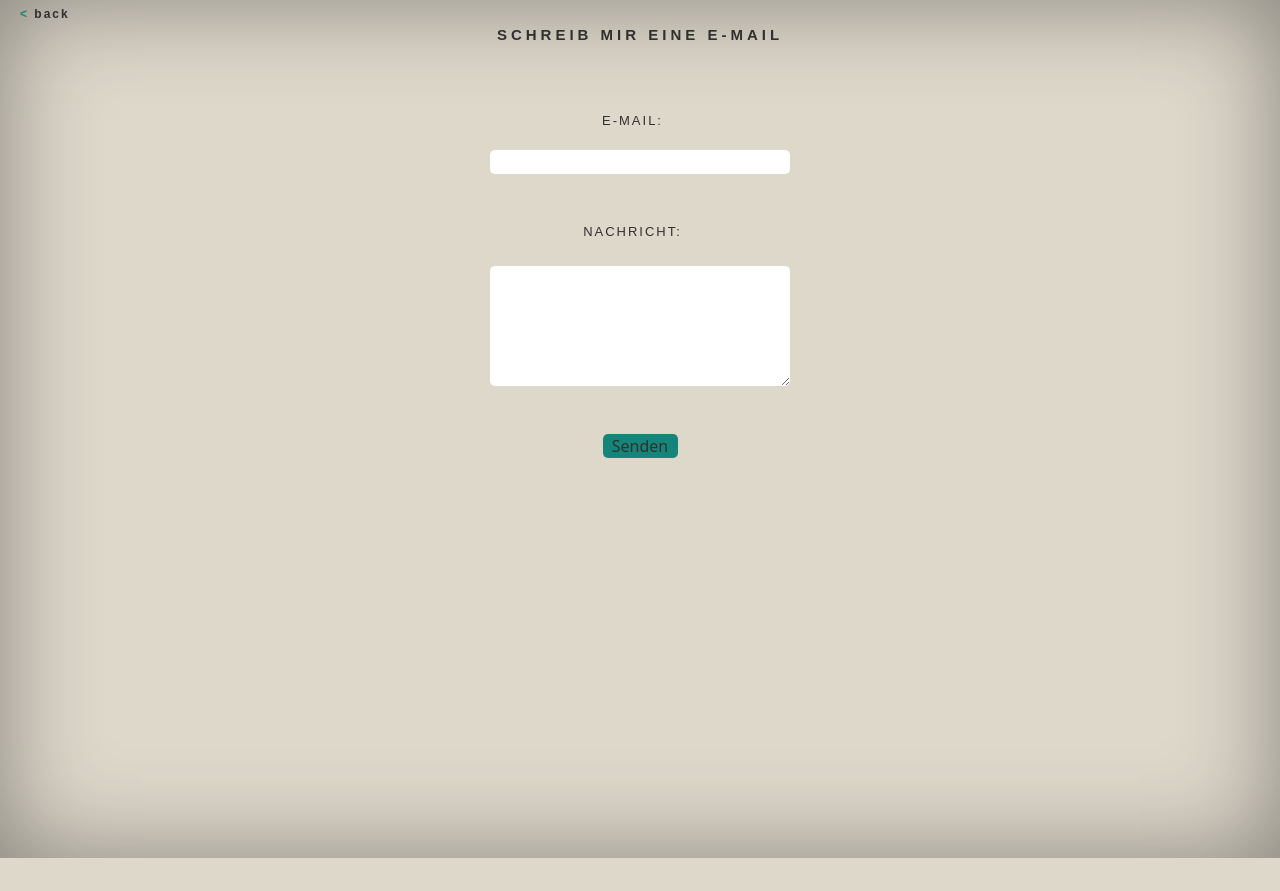
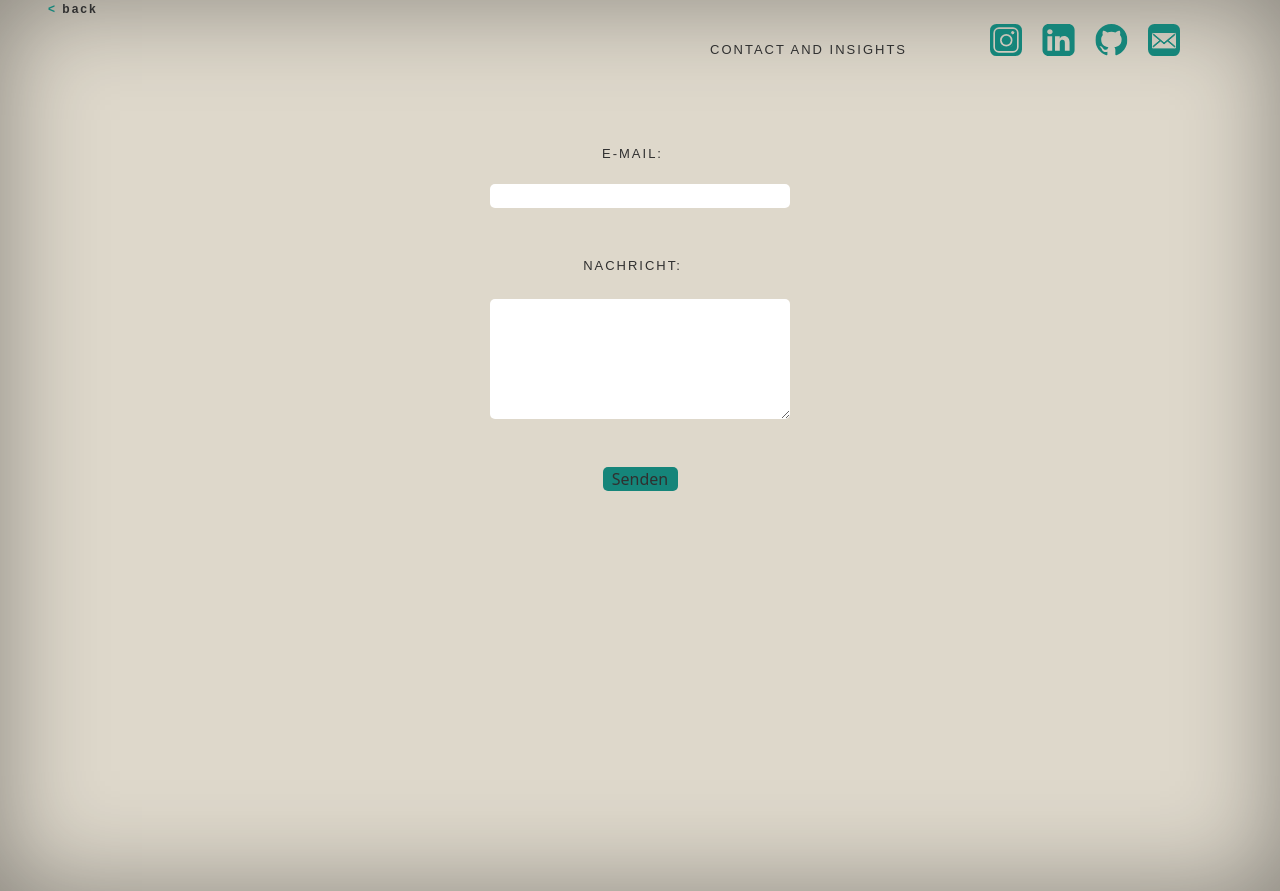
Before and after one commit to DorianPosch/DorianPosch.github.io, a website with bundled scripts: page mail.html in a window 1280 px wide. Before the commit the page ends 858 px from the top, so only its background shows below. Built offline with nearby package versions, Linux system fonts and the light colour scheme; a web font is replaced by a local one.

Commit message:
Update mail.html

```diff
--- a/mail.html
+++ b/mail.html
@@ -9,11 +9,18 @@
   <link href="https://fonts.googleapis.com/css2?family=BioRhyme+Expanded:wght@200;300;400;700;800&family=Stardos+Stencil:wght@400;700&display=swap" rel="stylesheet">
 </head>
 <body class="bg-own">
-<header>
-    <a href="index.html" class="h4-own mt-5 ml-5">
+<header class="header flex justify-end h-20">
+    <a href="index.html" class="h4-own ml-12">
         <span class="main-color"><</span> back
     </a>
-    <h2 class="h2-own text-center">Schreib mir eine E-Mail</h2>
+    <div class="flex-1"></div>
+    <h3 id="links-headline" class="mr-12 mt-10 h3-own hover:cursor-e-resize">contact and insights</h3>
+    <div id="link-icons" class="flex items-center mr-20">
+        <a href="https://www.instagram.com/dorian_posch" class="transition duration-200 ml-5 mr-5 cursor-pointer"><img class="transition duration-200 ease-in-out hover:scale-110" src="/imgs/Insta%20icon.svg" alt="Instagram-link"></a>
+        <a class="transition duration-200 delay-own mr-5 cursor-pointer"><img class="transition duration-200 ease-in-out hover:scale-110" src="/imgs/LinkedIn%20icon.svg" alt="LinkedIn-link"></a>
+        <a href="https://github.com/DorianPosch" class="transition duration-200 delay-own2 mr-5 cursor-pointer"><img class="transition duration-200 ease-in-out hover:scale-110" src="/imgs/brand-github%201.svg" alt="Github-link"></a>
+        <a href="mail.html" class="transition duration-200 mr-5 delay-own3 cursor-pointer"><img class="transition duration-200 ease-in-out hover:scale-110" src="/imgs/Mail%20icon.svg" alt="E-Mail-link"></a>
+    </div>
 </header>
 <form id="emailForm" class="mt-16">
     <label for="email" class="mb-5 h3-own">E-Mail:</label>
```
